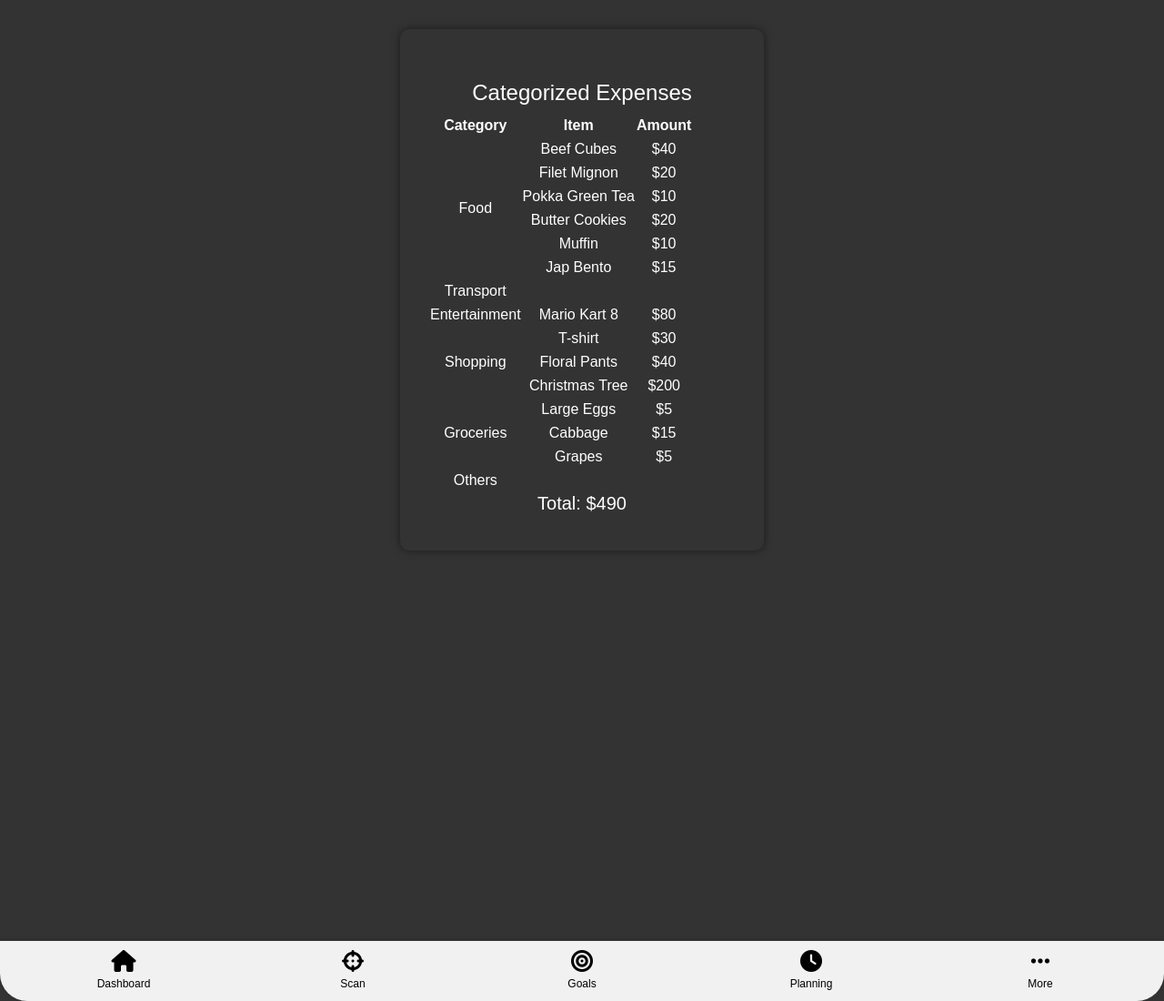
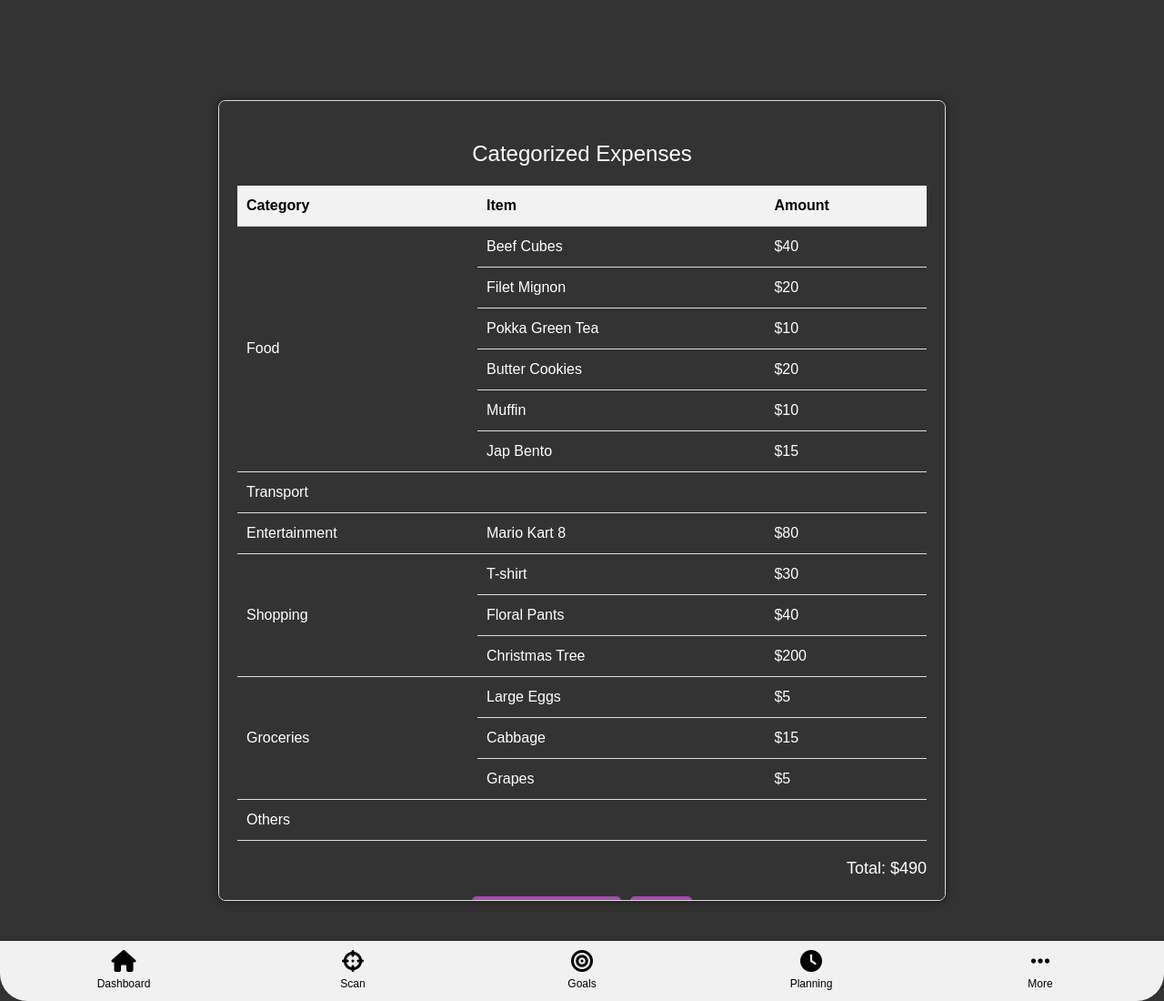
Before and after one commit to wanweileee/HCI-AI-, a Flask app: template app/templates/scan_results.html in a window 1280 px wide. Shown: the whole page at 91% size. Run offline with Flask 3, Linux system fonts and the light colour scheme; the template is opened without the code that fills it, so the values that code supplies are empty; some libraries are stand-ins or nearby versions.

Commit message:
add/edit

```diff
--- a/app/static/scan_results.css
+++ b/app/static/scan_results.css
@@ -32,7 +32,7 @@ body {
     border-radius: 5px;
     text-align: left;
     font-size: 1rem;
-    color: #fff;
+    color: #444;
     overflow-x: auto;
     white-space: pre-wrap; /* Ensure long lines break and wrap */
 }
@@ -40,6 +40,7 @@ body {
 .container h3 {
     margin-top: 1.5rem;
     font-size: 1.5rem;
+    color: white; /* Set the header text color to white */
 }
 
 .container ul {
@@ -53,6 +54,10 @@ body {
     padding: 0.5rem;
     border-radius: 5px;
     text-align: left;
+}
+
+table th {
+    color: black; /* Set the table header text color to black */
 }
 
 /* Media Queries for Responsiveness */
--- a/app/templates/scan_results.html
+++ b/app/templates/scan_results.html
@@ -8,6 +8,60 @@
     <meta name="viewport" content="width=device-width, initial-scale=1.0">
     <title>Scan Results</title>
     <link rel="stylesheet" href="{{ url_for('static', filename='scan_results.css') }}">
+    <style>
+        .container {
+            max-width: 800px;
+            margin: auto;
+            padding: 20px;
+            font-family: Arial, sans-serif;
+            max-height: 80vh;
+            overflow-y: auto;
+            border: 1px solid #ddd;
+            border-radius: 8px;
+        }
+        h3 {
+            text-align: center;
+            color: #fff; /* Make the header text white */
+        }
+        table {
+            width: 100%;
+            border-collapse: collapse;
+            margin: 20px 0;
+        }
+        th, td {
+            padding: 10px;
+            text-align: left;
+            border-bottom: 1px solid #ddd;
+        }
+        th {
+            background-color: #f2f2f2;
+            color: black; /* Make the table header text black */
+        }
+        .buttons {
+            display: flex;
+            justify-content: center;
+            gap: 10px;
+            margin-top: 20px;
+        }
+        .buttons button {
+            padding: 10px 20px;
+            border: none;
+            color: white;
+            background-color: #a34caf;
+            cursor: pointer;
+            border-radius: 5px;
+            font-size: 16px;
+        }
+        .buttons button:hover {
+            background-color: #922e99;
+        }
+        h5 {
+            text-align: right;
+            margin-top: 20px;
+            font-size: 18px;
+            color: #fff; /* Make the total text white */
+        }
+    </style>
 </head>
 <body>
     <div class="container">
@@ -88,7 +142,49 @@
             </tbody>
         </table>
         <h5>Total: $490</h5>
+        <div class="buttons">
+            <button id="add-transaction">Add Transactions</button>
+            <button id="edit">Edit</button>
+        </div>
     </div>
+    <script>
+        document.getElementById('edit').addEventListener('click', function() {
+            let table = document.querySelector('table tbody');
+            let rows = table.getElementsByTagName('tr');
+
+            if (this.textContent === 'Edit') {
+                for (let row of rows) {
+                    let cells = row.getElementsByTagName('td');
+                    if (cells.length === 3) {
+                        let amountCell = cells[2];
+                        let currentAmount = amountCell.textContent;
+                        let input = document.createElement('input');
+                        input.type = 'text';
+                        input.value = currentAmount.replace('$', '');
+                        amountCell.textContent = '';
+                        amountCell.appendChild(input);
+                    }
+                }
+                this.textContent = 'Save';
+            } else {
+                let total = 0;
+                for (let row of rows) {
+                    let cells = row.getElementsByTagName('td');
+                    if (cells.length === 3) {
+                        let amountCell = cells[2];
+                        let input = amountCell.querySelector('input');
+                        if (input) {
+                            let newAmount = input.value;
+                            amountCell.textContent = `$${newAmount}`;
+                            total += parseFloat(newAmount);
+                        }
+                    }
+                }
+                document.querySelector('h5').textContent = `Total: $${total}`;
+                this.textContent = 'Edit';
+            }
+        });
+    </script>
 </body>
 </html>
 {% endblock %}
```
